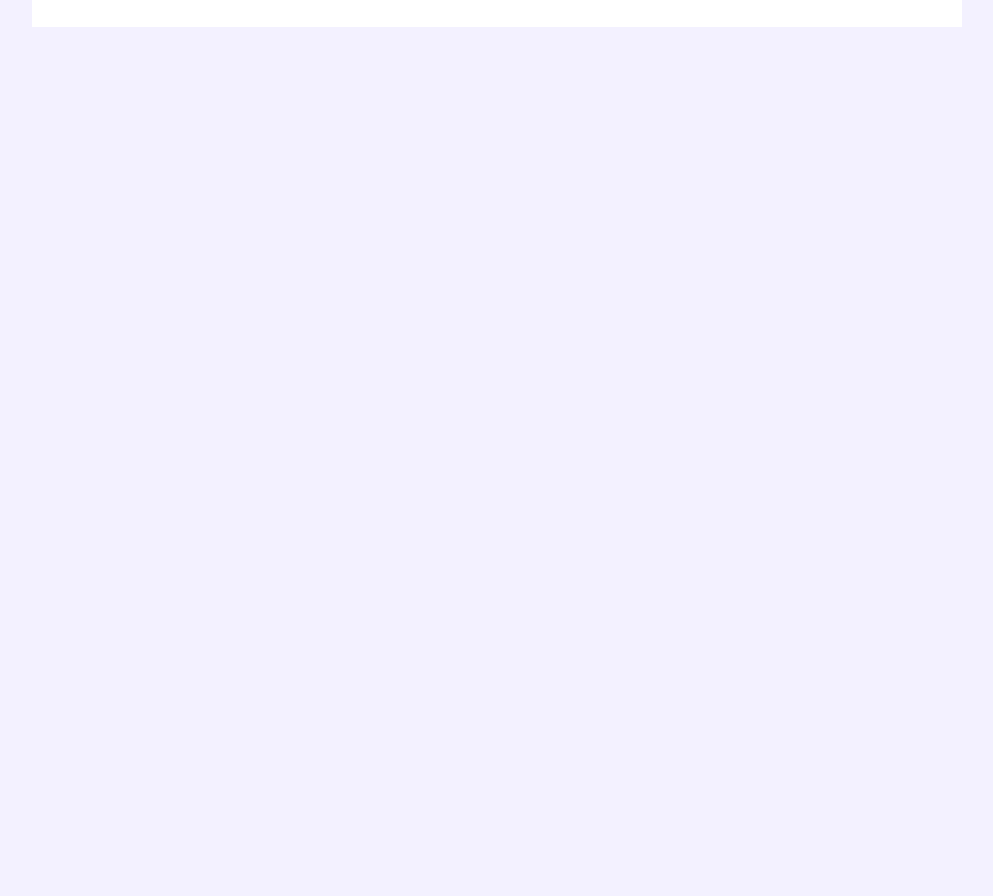
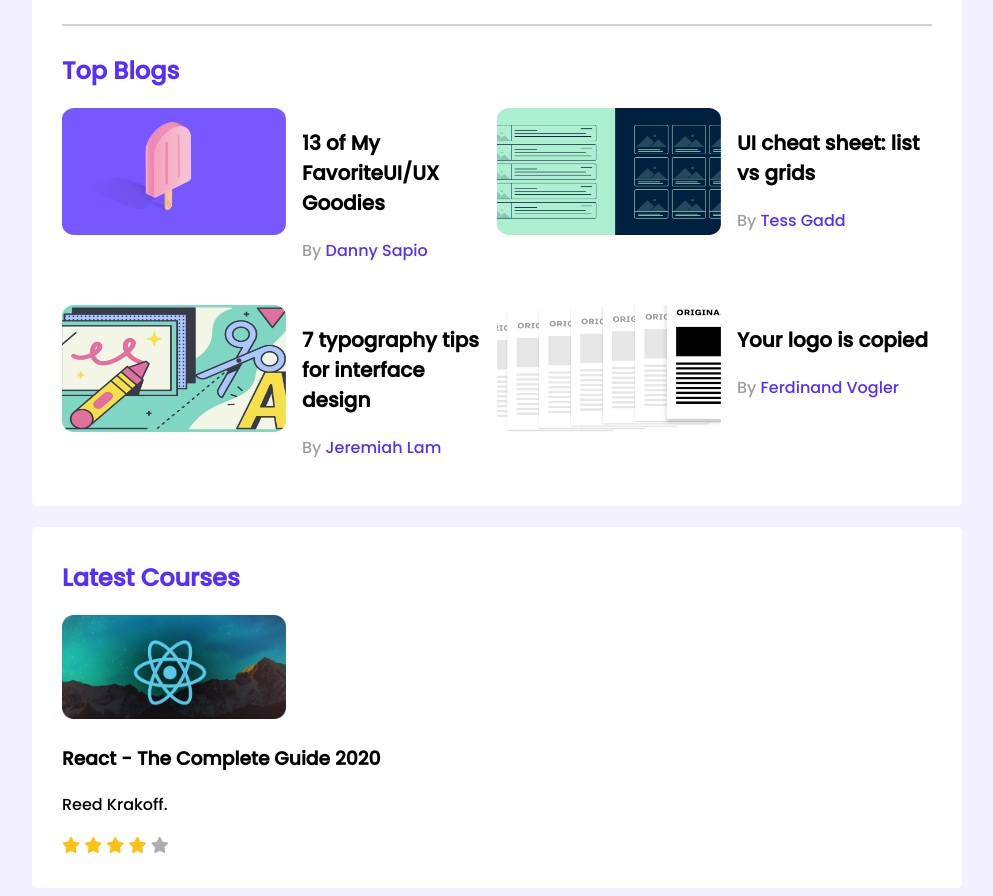
Before and after one commit to KaziAkibRayhan/score-board-css3, a plain HTML site: page index.html in a window 1280 px wide. Shown: the part 279-1175 px from the top of the page, without its empty margins (143-1136 px from the left). Before the commit the page ends 800 px from the top, so only its background shows below. Drawn offline with Linux system fonts and the light colour scheme.

Commit message:
Top Blog Completed

```diff
--- a/css/style.css
+++ b/css/style.css
@@ -9,19 +9,32 @@
 
 main {
     display: flex;
-    justify-content: center;
+    flex-direction: column;
+    align-items: center;
 }
 
 .container {
     background-color: #FFFFFF;
     width: 870px;
     padding: 30px;
+    margin-top: 21px;
+    border-radius: 5px;
 }
 
-/* top player style */
+hr {
+    border: 1px solid #D1D1D1;
+    margin-bottom: 27px;
+}
+
+/* top player styles */
+.top-players {
+    margin-bottom: 30px;
+}
+
 .section-title {
     color: #562EFF;
     font-size: 24px;
+    margin-top: 3px;
 }
 
 .players {
@@ -41,5 +54,56 @@
 }
 
 .player-name {
+    font-size: 18px;
     margin-left: 16px;
 }
+
+/* Top blogs styles */
+.blogs {
+    display: grid;
+    grid-template-columns: repeat(2, 1fr);
+    grid-row-gap: 26px;
+}
+
+.blog {
+    display: flex;
+}
+
+.blog .thumbnail img {
+    width: 224px;
+    height: 127px;
+}
+
+.blog-info {
+    margin-left: 16px;
+}
+
+.blog-title {
+    font-size: 20px;
+}
+
+.blog-author {
+    font-size: 16px;
+    color: #9F9F9F;
+}
+
+.blog-author a {
+    text-decoration: none;
+    color: #562EFF;
+    font-size: 16px;
+}
+
+/* Latest Courses Styles */
+
+.course-banner img {
+    width: 224px;
+    height: 104px;
+}
+
+.fa-star.filled {
+    color: #FFC014;
+}
+
+.fa-star.empty {
+    color: #AEAEAE;
+}
--- a/index.html
+++ b/index.html
@@ -6,6 +6,8 @@
     <meta http-equiv="X-UA-Compatible" content="IE=edge">
     <meta name="viewport" content="width=device-width, initial-scale=1.0">
     <title>Score Board</title>
+    <!-- font Awesome Icon -->
+    <script src="https://kit.fontawesome.com/b9e74b87ec.js" crossorigin="anonymous"></script>
     <!-- Style Sheet -->
     <link rel="stylesheet" href="css/style.css">
 </head>
@@ -49,8 +51,74 @@
                     </div>
                 </div>
             </div>
+            <hr>
+            <div class="top-blogs">
+                <h2 class="section-title">Top Blogs</h2>
+                <div class="blogs">
+                    <article class="blog">
+                        <div class="thumbnail">
+                            <img src="./images/blogs/blog-1.png" alt="">
+                        </div>
+                        <div class="blog-info">
+                            <h3 class="blog-title">13 of My FavoriteUI/UX Goodies</h3>
+                            <p class="blog-author">By <a href="">Danny Sapio</a></p>
+                        </div>
+                    </article>
+                    <article class="blog">
+                        <div class="thumbnail">
+                            <img src="./images/blogs/blog-2.png" alt="">
+                        </div>
+                        <div class="blog-info">
+                            <h3 class="blog-title">UI cheat sheet: list vs grids</h3>
+                            <p class="blog-author">By <a href="">Tess Gadd</a></p>
+                        </div>
+                    </article>
+                    <article class="blog">
+                        <div class="thumbnail">
+                            <img src="./images/blogs/blog-3.png" alt="">
+                        </div>
+                        <div class="blog-info">
+                            <h3 class="blog-title">7 typography tips for interface design</h3>
+                            <p class="blog-author">By <a href="">Jeremiah Lam</a></p>
+                        </div>
+                    </article>
+                    <article class="blog">
+                        <div class="thumbnail">
+                            <img src="./images/blogs/blog-4.png" alt="">
+                        </div>
+                        <div class="blog-info">
+                            <h3 class="blog-title">Your logo is copied</h3>
+                            <p class="blog-author">By <a href="">Ferdinand Vogler</a></p>
+                        </div>
+                    </article>
+                </div>
+            </div>
         </section>
         <!-- top player & top blog end -->
+        <!-- Latest Courses -->
+        <section class="container">
+            <h2 class="section-title">Latest Courses</h2>
+            <div class="courses">
+                <div class="course">
+                    <div class="course-banner">
+                        <img src="./images/courses/course-1.png" alt="">
+                    </div>
+                    <div class="course-detail">
+                        <h3 class="course-title">React - The Complete Guide 2020</h3>
+                        <p class="course-author">Reed Krakoff.</p>
+                        <div class="course-info">
+                            <div>
+                                <i class="fa-solid fa-star filled"></i>
+                                <i class="fa-solid fa-star filled"></i>
+                                <i class="fa-solid fa-star filled"></i>
+                                <i class="fa-solid fa-star filled"></i>
+                                <i class="fa-solid fa-star empty"></i>
+                            </div>
+                        </div>
+                    </div>
+                </div>
+            </div>
+        </section>
     </main>
 
 </body>
```
